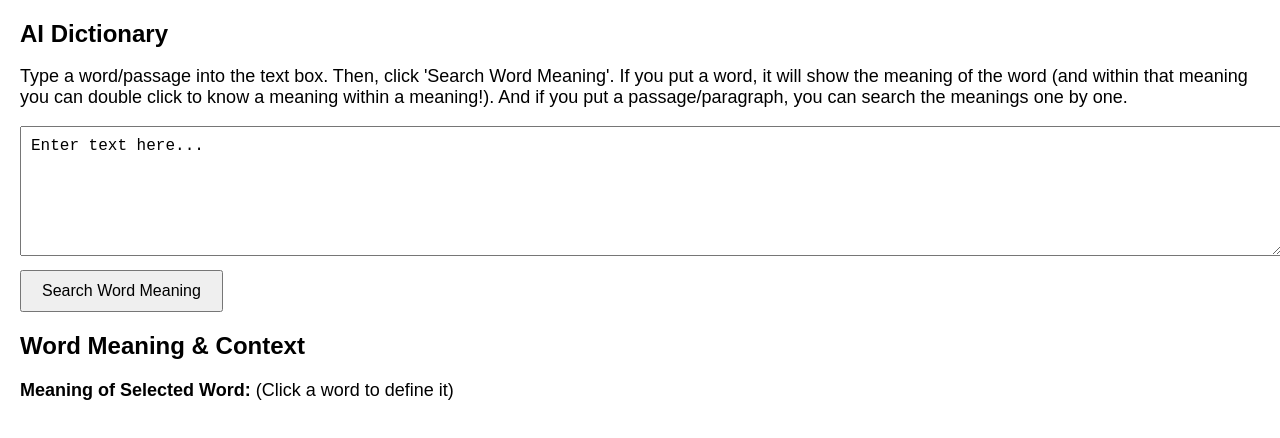
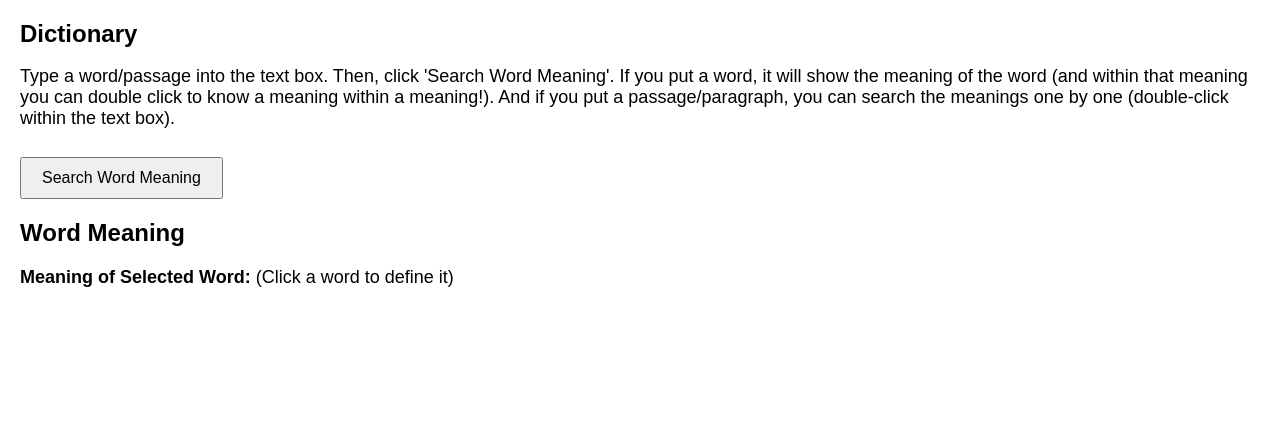
Before and after one commit to scarletandivy2372/ai.dictionary.com, a plain HTML site: page index.html in a window 1280 px wide. Drawn offline with Linux system fonts and the light colour scheme.

Commit message:
index.html

```diff
--- a/index.html
+++ b/index.html
@@ -7,13 +7,12 @@
     <link rel="stylesheet" href="style.css">
 </head>
 <body>
-    <h1>AI Dictionary</h1>
-    <p>Type a word/passage into the text box. Then, click 'Search Word Meaning'. If you put a word, it will show the meaning of the word (and within that meaning you can double click to know a meaning within a meaning!). And if you put a passage/paragraph, you can search the meanings one by one. </p>
+    <h1>Dictionary</h1>
+    <p>Type a word/passage into the text box. Then, click 'Search Word Meaning'. If you put a word, it will show the meaning of the word (and within that meaning you can double click to know a meaning within a meaning!). And if you put a passage/paragraph, you can search the meanings one by one (double-click within the text box).</p>
 
-    <textarea id="input-text" rows="6" cols="100">Enter text here...</textarea><br>
     <button id="search-btn">Search Word Meaning</button>
 
-    <h2>Word Meaning & Context</h2>
+    <h2>Word Meaning</h2>
     <p id="meaning"><strong>Meaning of Selected Word:</strong> (Click a word to define it)</p>
 
     <script src="script.js"></script>
```
